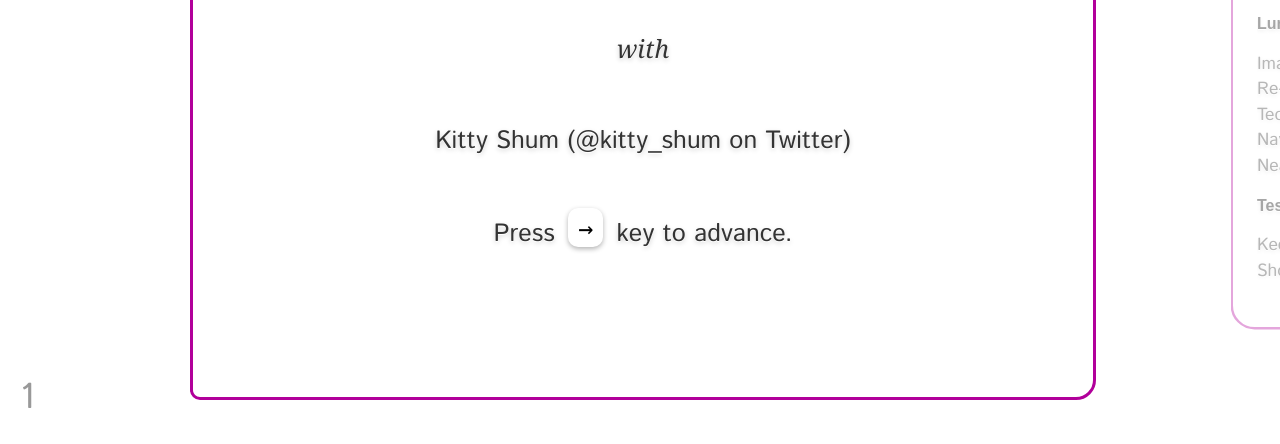
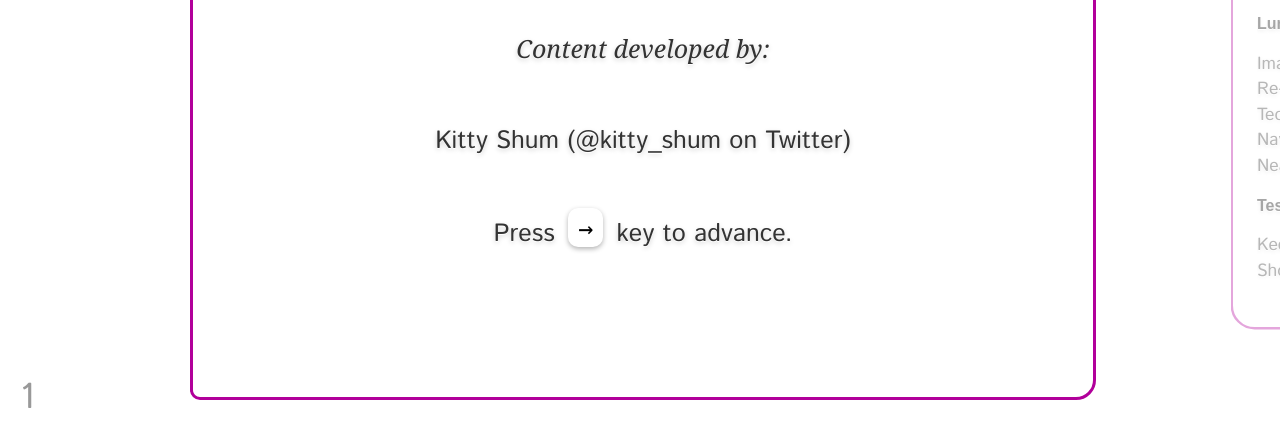
Before and after one commit to naoufal/llc-mobile, a plain HTML site: page slides/index.html in a window 1280 px wide. Shown: the part 371-815 px from the top of the page. Drawn offline with Linux system fonts and the light colour scheme; a web font is replaced by a local one.

Commit message:
updating slides

```diff
--- a/slides/index.html
+++ b/slides/index.html
@@ -66,7 +66,7 @@
           <section class="middle">
             <h1># LADIES LEARNING CODE</h1>
             <p style='color:#b1009a;font-size:34px'>Introduction Mobile Web (HTML5)</p>
-            <p class='with'>with</p>
+            <p class='with'>Content developed by:</p>
             <p>Kitty Shum (@kitty_shum on Twitter)
             <p>Press <span id="left-init-key" class="key">&rarr;</span> key to advance.</p>
           </section>
```
